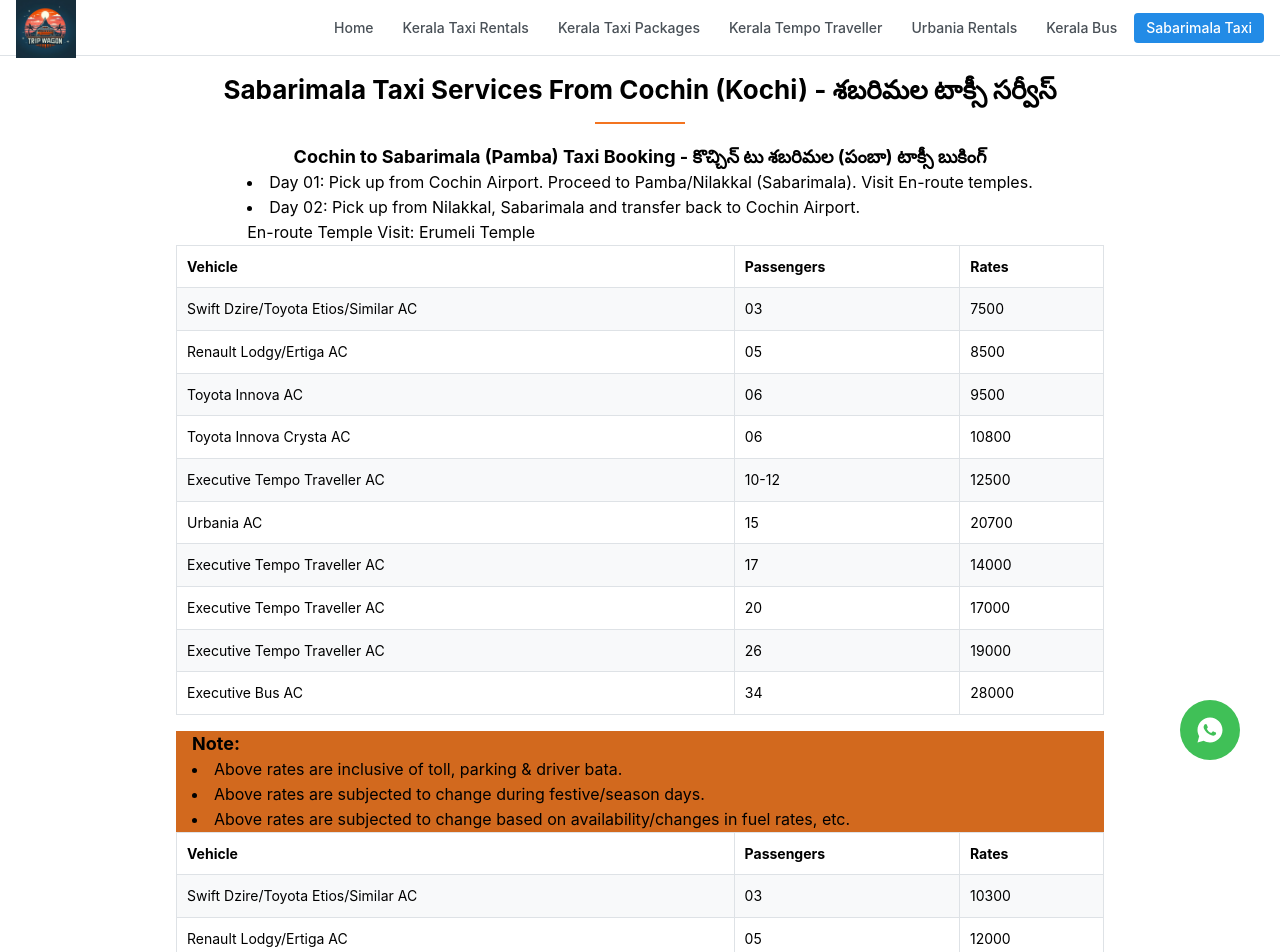
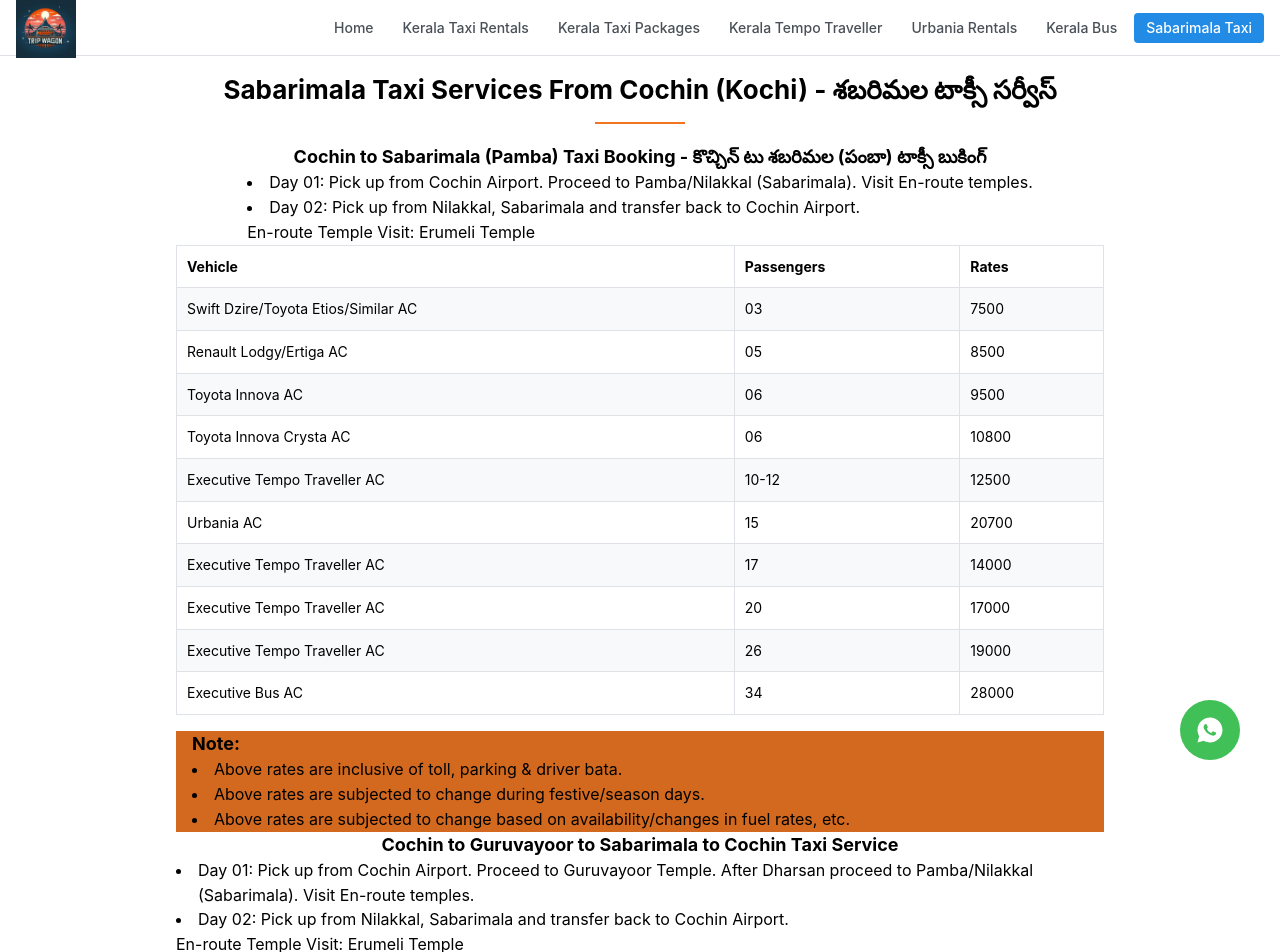
Before and after one commit to abhilashsajeev/tripwagon, a Next.js app: page /sabarimala in a window 1280 px wide. Shown: the top 952 px of the page. Built offline with nearby package versions, Linux system fonts and the light colour scheme.

Commit message:
Adding heading to sabarimala

```diff
--- a/app/sabarimala/page.tsx
+++ b/app/sabarimala/page.tsx
@@ -1,4 +1,4 @@
-import Heading from '@/components/sabarimala/Heading';
+import Heading from '@/components/sabarimala/Sabarimala';
 
 export default function Pricing() {
   return (
--- a/components/sabarimala/Heading.tsx
+++ b/components/sabarimala/Sabarimala.tsx
@@ -34,6 +34,21 @@
       </Center>
       <KochiToSabariMalaTable />
       <Notes />
+      <Center>
+        <Title size="h4">Cochin to Guruvayoor to Sabarimala to Cochin Taxi Service</Title>
+      </Center>
+      <Center>
+        <List>
+          <List.Item>
+            Day 01: Pick up from Cochin Airport. Proceed to Guruvayoor Temple. After Dharsan proceed
+            to Pamba/Nilakkal (Sabarimala). Visit En-route temples.
+          </List.Item>
+          <List.Item>
+            Day 02: Pick up from Nilakkal, Sabarimala and transfer back to Cochin Airport.
+          </List.Item>
+          <Text>En-route Temple Visit: Erumeli Temple</Text>
+        </List>
+      </Center>
       <GvrToSabartimala />
       <Notes />
     </Container>
```
